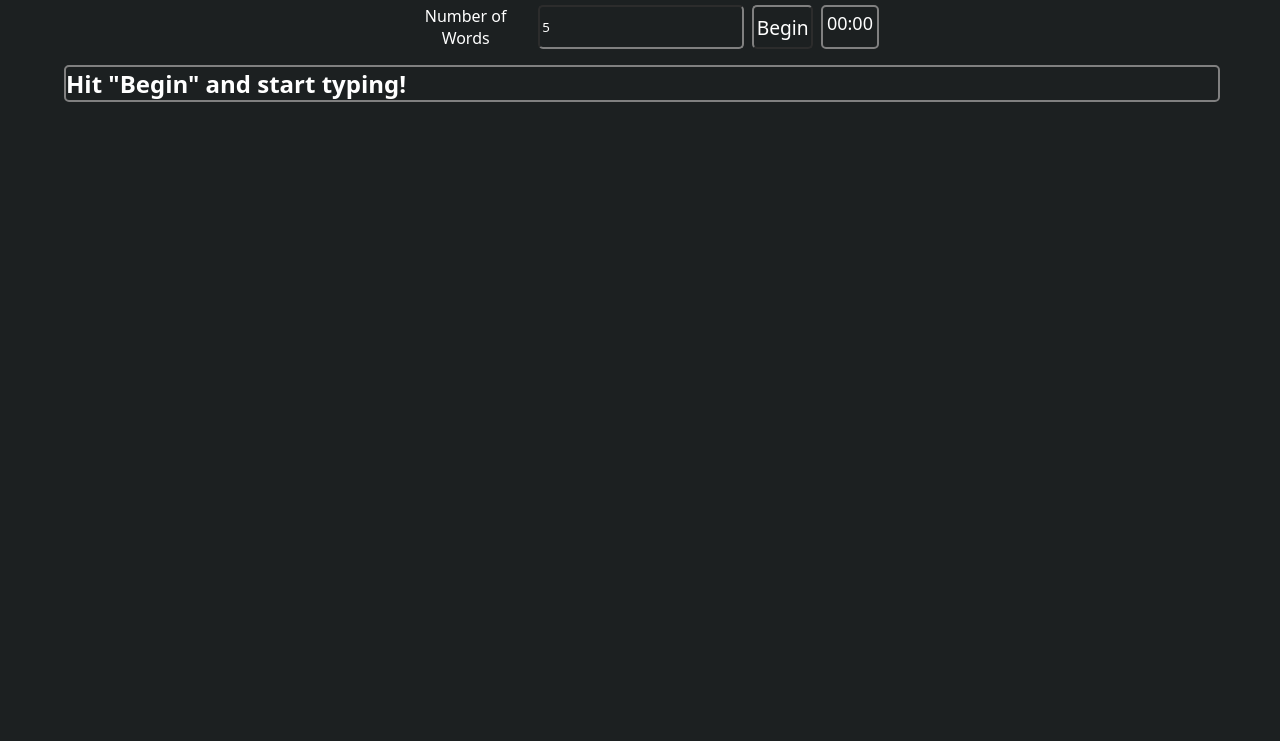
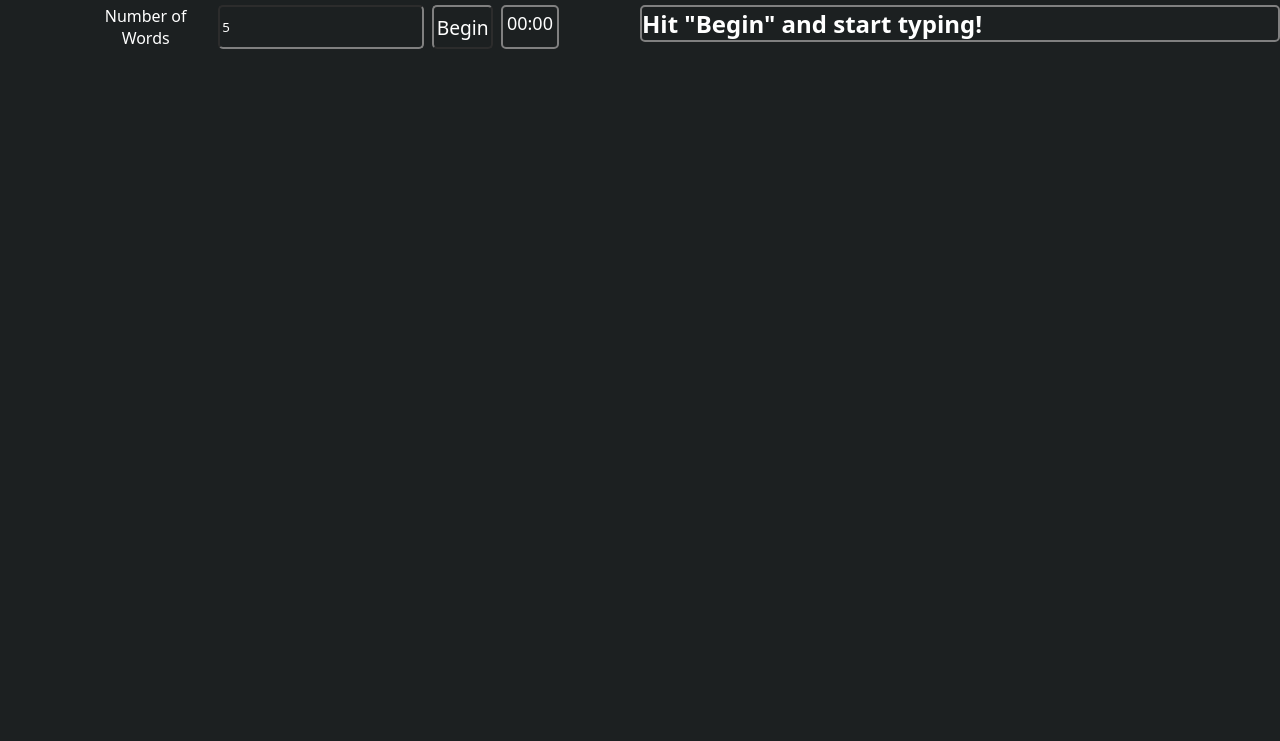
Before and after one commit to jramirez-codes/speed-typing-test, a Gatsby site: page / in a window 1280 px wide. Shown: the part 59-800 px from the top of the page. Built offline with nearby package versions, Linux system fonts and the light colour scheme; Gatsby itself is replaced by a stand-in of ours.

Commit message:
reconfig changes ui2

```diff
--- a/src/pages/global.css
+++ b/src/pages/global.css
@@ -41,10 +41,9 @@ button:hover {
   border-color: gray;
   border-radius: 5px;
   border-width: 2px;
-
-  max-width: 90vw;
+  /* max-width: 90vw;
   margin-left: 5vw;
-  margin-top: 2vh;
+  margin-top: 2vh; */
 }
 
 /* Characters */
--- a/src/pages/index.js
+++ b/src/pages/index.js
@@ -3,6 +3,7 @@ import Controls from "./components/controls";
 import Display from "./components/display";
 import Results from "./components/results";
 import UserHelp from "./components/userHelp";
+import { Grid } from "@mui/material";
 import { motion } from "framer-motion";
 import './global.css'
 
@@ -70,7 +71,11 @@ export default function IndexPage() {
       <div className="myTitle">
         <h1 style={{marginTop:0, textAlign: 'left'}}>Speed Typing Test</h1>
       </div>
+      <Grid container>
+        <Grid item sm={12} md={6} lg={6}>
           <Controls handleClick={handleClick} hadEnded={finish} hasStarted={start} start={startTime}/>
+        </Grid>
+        <Grid item sm={12} md={6} lg={6}>
           {start?(
           <Display answerKey={data} handleFinish={(e)=>{handleFinish(e)}}/>
           ):(
@@ -99,6 +104,8 @@ export default function IndexPage() {
           ):(
             <></>
           )}
+        </Grid>
+      </Grid>
       {results?(
         <Results/>
         // Should be Leader rankings
```
Lines whose indentation alone changed are shown as unchanged.
